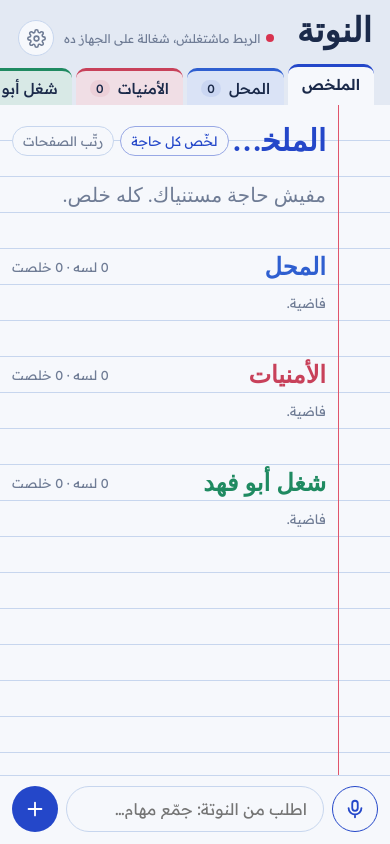
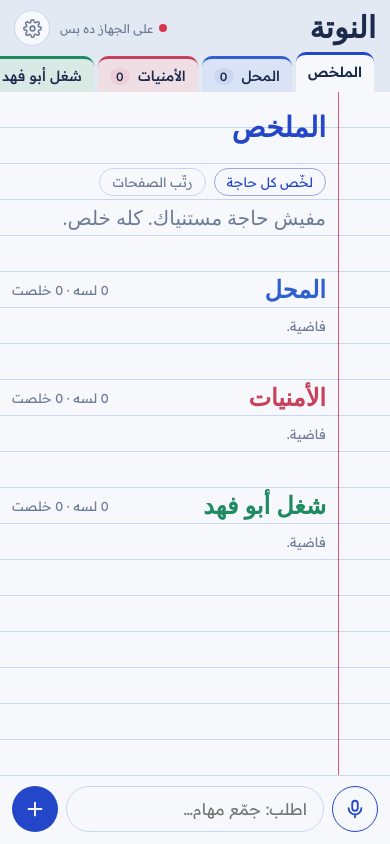
Before and after one commit to esgraphiic-wq/nota, a plain HTML site: page index.html in a window 390 px wide. Drawn offline with Linux system fonts and the light colour scheme; a web font is replaced by a local one.

Commit message:
Fit layout to small phone screens
Co-Authored-By: Claude Fable 5.2 <noreply@anthropic.com>
Claude-Session: https://claude.ai/code/session_013YG5wCvSbyiYZoqRAXtjtf

```diff
--- a/index.html
+++ b/index.html
@@ -157,6 +157,26 @@ ul{list-style:none;margin:0;padding:0}
 .mv{width:40px;height:40px;border:1.5px solid var(--rule);border-radius:10px}
 .mv[disabled]{opacity:.35}
 .pts small{color:var(--muted);font-size:12px}
+/* phone fit */
+html,body{overflow:hidden;overscroll-behavior:none}
+@supports (height:100dvh){html,body{height:100dvh}}
+.top{align-items:center;gap:8px;padding:10px 14px 6px}
+.top h1{flex:0 0 auto;font-size:30px}
+.top .right{min-width:0;flex:0 1 auto}
+.sync{min-width:0}
+.sync i{flex:0 0 8px}
+.sync span{white-space:nowrap;overflow:hidden;text-overflow:ellipsis}
+.gear{flex:0 0 36px}
+.head{display:block;height:auto;padding-inline:calc(var(--gutter) + 12px) 12px}
+.head h2{font-size:28px;line-height:calc(var(--pitch)*2);height:calc(var(--pitch)*2)}
+.head .acts{height:var(--pitch);align-items:center;gap:8px}
+.head .acts button{padding:3px 12px;font-size:13px;line-height:20px;white-space:nowrap}
+.hl{gap:8px}
+.hl .name{min-width:0;overflow:hidden;text-overflow:ellipsis;white-space:nowrap}
+.hl span{flex:0 0 auto;white-space:nowrap}
+.compose input{font-size:16px;text-overflow:ellipsis}
+.tab{font-size:14px;padding-inline:12px}
+@media (max-width:380px){.note{font-size:18px}.txt-btn{font-size:16px}}
 </style>
 </head>
 <body>
@@ -276,11 +296,11 @@ function connect(){
     catch(e){fdb=FB.fs.getFirestore(app)}
     cloud={auth:FB.auth.getAuth(app),db:fdb,user:null,unsub:[]};
     FB.auth.onAuthStateChanged(cloud.auth,onUser);
-  }).catch(function(){cloud=null;setSync("bad","الربط ماشتغلش، شغالة على الجهاز ده")});
+  }).catch(function(){cloud=null;setSync("bad","على الجهاز ده بس")});
 }
 function onUser(u){
   cloud.unsub.forEach(function(f){f()});cloud.unsub=[];cloud.user=u;
-  if(!u){useLocal();setSync("bad","سجّل دخول من الإعدادات");render();return}
+  if(!u){useLocal();setSync("bad","سجّل دخول");render();return}
   setSync("","بيحمّل…");
   var fs=FB.fs,base=["users",u.uid],got={lists:false,tasks:false};
   function listen(kind){
@@ -290,7 +310,7 @@ function onUser(u){
       got[kind]=true;
       if(kind==="lists"&&snap.empty&&!snap.metadata.fromCache&&!migrated){migrated=true;upload()}
       if(got.lists&&got.tasks){
-        if(snap.metadata.fromCache)setSync("","من غير نت، هيتزامن لما يرجع");
+        if(snap.metadata.fromCache)setSync("","من غير نت");
         else setSync("ok",snap.metadata.hasPendingWrites?"بيحفظ…":"متزامن");
         render();
       }
@@ -352,7 +372,7 @@ function render(){
 
   var page=$("page"),keep=page.scrollTop;page.textContent="";
   var l=curList();
-  $("text").placeholder=home?"اطلب من النوتة: جمّع مهام…":"اكتب ملاحظة في «"+l.name+"»…";
+  $("text").placeholder=home?"اطلب: جمّع مهام…":"ملاحظة جديدة…";
   chip();
   if(home){renderHome(page);page.scrollTop=keep;return}
   page.setAttribute("style",tc(l));
```
